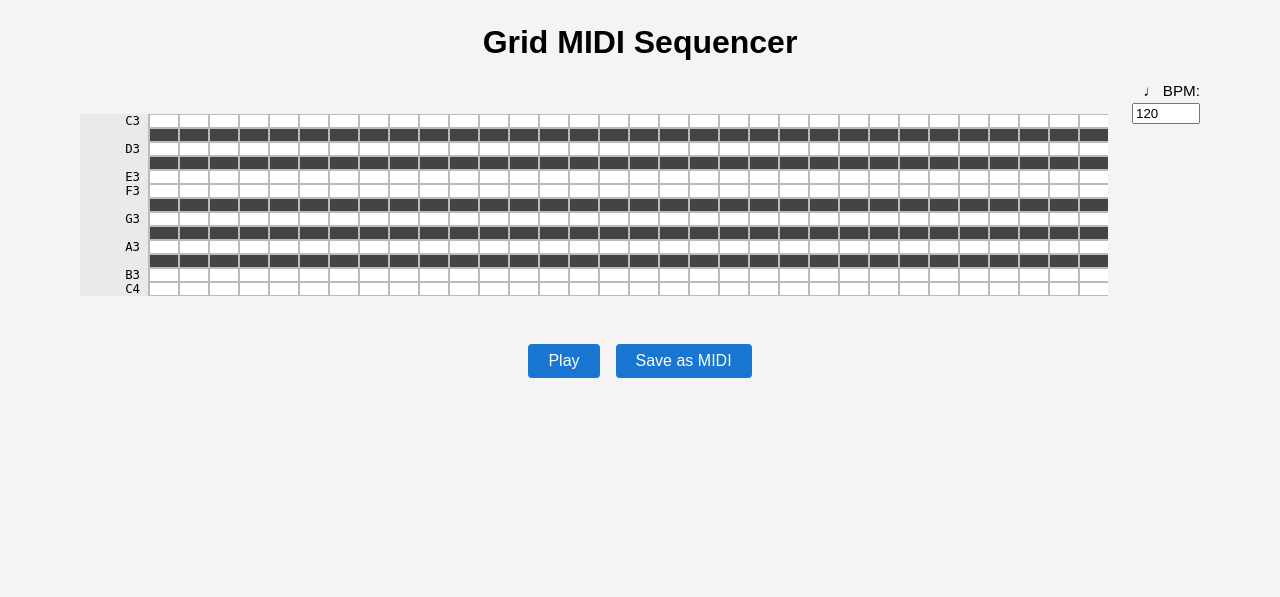
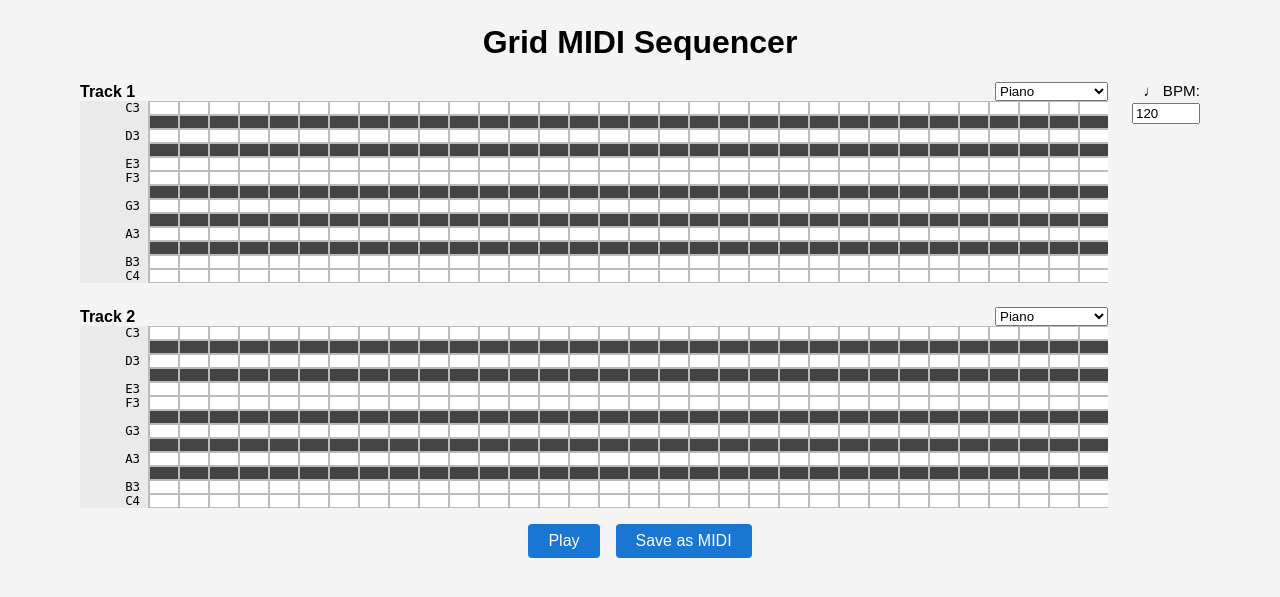
Before and after one commit to HomerLee2016/midi-app-demo-01, a Flask app: page / in a window 1280 px wide. Shown: the top 597 px of the page. Run offline with Flask 3, Linux system fonts and the light colour scheme; some libraries are stand-ins or nearby versions.

Commit message:
Add 2 tracks

```diff
--- a/app.py
+++ b/app.py
@@ -8,19 +8,36 @@ app = Flask(__name__)
 NOTES = list(range(48, 61))
 BEATS = 32
 
+INSTRUMENT_OPTIONS = [
+    {"name": "Piano", "midi": 0, "tone": "piano"},
+    {"name": "Violin", "midi": 40, "tone": "violin"},
+    {"name": "Guitar", "midi": 24, "tone": "guitar"},
+    {"name": "Vocal Harmony", "midi": 52, "tone": "choir"}
+]
+
 @app.route('/')
 def index():
     bpm = request.args.get('bpm', default=120, type=int)
     note_types = render_keyboard()
-    # Pass the actual Unicode character for quarter note (♩)
-    return render_template('index.html', note_types=note_types, beats=BEATS, beat_speed=bpm, bpm_label="\u2669")  # default BPM
+    return render_template(
+        'index.html',
+        note_types=note_types,
+        beats=BEATS,
+        beat_speed=bpm,
+        bpm_label="♩",
+        instrument_options=INSTRUMENT_OPTIONS,
+        track1_instrument=0,  # default Piano
+        track2_instrument=3   # default Vocal Harmony
+    )
 
 @app.route('/save', methods=['POST'])
 def save_midi():
-    grid = request.json.get('grid')  # 2D list of 0/1
+    data = request.json
+    grids = data.get('grids')  # list of 2D lists
+    instruments = data.get('instruments', [0, 52])  # MIDI program numbers
 
-    # Use the extracted function to create MIDI file in memory
-    buf = create_midi_file(grid, NOTES, BEATS)
+    # Create MIDI file with both tracks
+    buf = create_midi_file(grids, NOTES, BEATS, instruments)
 
     return send_file(
         buf,
--- a/templates/index.html
+++ b/templates/index.html
@@ -11,7 +11,16 @@
 <body>
   <h1>Grid MIDI Sequencer</h1>
   <div style="display: flex; justify-content: center; align-items: flex-start;">
-    <div id="grid">
+    <div>
+      <div style="display: flex; align-items: center; justify-content: space-between;">
+        <span style="font-weight: bold;">Track 1</span>
+        <select id="track1Instrument" style="margin-left: 12px;">
+          {% for opt in instrument_options %}
+            <option value="{{ opt.midi }}" {% if opt.midi == track1_instrument %}selected{% endif %}>{{ opt.name }}</option>
+          {% endfor %}
+        </select>
+      </div>
+      <div id="grid1" class="track-grid">
         <table>
           <tbody>
             {% set note_labels = ['C3', '', 'D3', '', 'E3', 'F3', '', 'G3', '', 'A3', '', 'B3', 'C4'] %}
@@ -24,13 +33,44 @@
                 {% endif %}
                 {% for b in range(beats) %}
                   <td>
-                  <div class="cell" data-row="{{ i }}" data-col="{{ b }}"></div>
+                    <div class="cell" data-track="0" data-row="{{ i }}" data-col="{{ b }}"></div>
                   </td>
                 {% endfor %}
               </tr>
             {% endfor %}
           </tbody>
         </table>
+      </div>
+      <div style="height: 24px;"></div>
+      <div style="display: flex; align-items: center; justify-content: space-between;">
+        <span style="font-weight: bold;">Track 2</span>
+        <select id="track2Instrument" style="margin-left: 12px;">
+          {% for opt in instrument_options %}
+            <option value="{{ opt.midi }}" {% if opt.midi == track2_instrument %}selected{% endif %}>{{ opt.name }}</option>
+          {% endfor %}
+        </select>
+      </div>
+      <div id="grid2" class="track-grid">
+        <table>
+          <tbody>
+            {% set note_labels = ['C3', '', 'D3', '', 'E3', 'F3', '', 'G3', '', 'A3', '', 'B3', 'C4'] %}
+            {% for i in range(note_types|length) %}
+              <tr class="{{ note_types[i] }}-key">
+                {% if note_types[i] == 'white' %}
+                  <td class="note-label">{{ note_labels[i] }}</td>
+                {% else %}
+                  <td class="note-label"></td>
+                {% endif %}
+                {% for b in range(beats) %}
+                  <td>
+                    <div class="cell" data-track="1" data-row="{{ i }}" data-col="{{ b }}"></div>
+                  </td>
+                {% endfor %}
+              </tr>
+            {% endfor %}
+          </tbody>
+        </table>
+      </div>
     </div>
     <div style="margin-left: 24px; display: flex; flex-direction: column; align-items: flex-end;">
       <label for="beatSpeed" style="font-size: 0.95em; margin-bottom: 4px;">
@@ -47,29 +87,46 @@
     // --- Grid state ---
     const rows = {{ note_types|length }};
     const cols = {{ beats }};
-    let grid = Array.from({length: rows}, () => Array(cols).fill(0));
+    let grids = [
+      Array.from({length: rows}, () => Array(cols).fill(0)),
+      Array.from({length: rows}, () => Array(cols).fill(0))
+    ];
 
     // --- Cell click handler ---
     document.querySelectorAll('.cell').forEach(cell => {
       cell.addEventListener('click', function() {
-        const r = +this.dataset.row, c = +this.dataset.col;
-        grid[r][c] = grid[r][c] ? 0 : 1;
-        this.classList.toggle('active', !!grid[r][c]);
+        const t = +this.dataset.track, r = +this.dataset.row, c = +this.dataset.col;
+        grids[t][r][c] = grids[t][r][c] ? 0 : 1;
+        this.classList.toggle('active', !!grids[t][r][c]);
       });
     });
 
     // --- Play handler ---
     document.getElementById('playBtn').onclick = async function() {
       await Tone.start();
-      const synth = new Tone.PolySynth(Tone.Synth).toDestination();
-      const now = Tone.now();
       const midiNotes = [48,49,50,51,52,53,54,55,56,57,58,59,60];
       const bpm = parseInt(document.getElementById('beatSpeed').value) || 120;
       const beatDur = 60 / bpm;
+      // Instrument mapping for Tone.js
+      const toneInstruments = {
+        0: () => new Tone.PolySynth(Tone.Synth).toDestination(), // Piano
+        40: () => new Tone.PolySynth(Tone.Synth, { oscillator: { type: "triangle" } }).toDestination(), // Violin
+        24: () => new Tone.PolySynth(Tone.Synth, { oscillator: { type: "square" } }).toDestination(), // Guitar
+        52: () => new Tone.PolySynth(Tone.Synth, { oscillator: { type: "sine" } }).toDestination() // Vocal Harmony
+      };
+      const inst1 = parseInt(document.getElementById('track1Instrument').value);
+      const inst2 = parseInt(document.getElementById('track2Instrument').value);
+      // Create separate synths for each track to avoid overriding
+      const synths = [
+        (toneInstruments[inst1] || toneInstruments[0])(),
+        (toneInstruments[inst2] || toneInstruments[52])()
+      ];
+      const now = Tone.now();
+      for (let t = 0; t < 2; ++t) {
         for (let c = 0; c < cols; ++c) {
           for (let r = 0; r < rows; ++r) {
-          if (grid[r][c]) {
-            synth.triggerAttackRelease(
+            if (grids[t][r][c]) {
+              synths[t].triggerAttackRelease(
                 Tone.Frequency(midiNotes[r], "midi"),
                 "8n",
                 now + c * beatDur
@@ -77,14 +134,21 @@
             }
           }
         }
+      }
+      // Dispose synths after playback to free resources
+      setTimeout(() => {
+        synths.forEach(s => s.dispose());
+      }, cols * beatDur * 1000 + 500);
     };
 
     // --- Save handler ---
     document.getElementById('saveBtn').onclick = async function() {
+      const inst1 = parseInt(document.getElementById('track1Instrument').value);
+      const inst2 = parseInt(document.getElementById('track2Instrument').value);
       const response = await fetch('/save', {
         method: 'POST',
         headers: {'Content-Type': 'application/json'},
-        body: JSON.stringify({grid})
+        body: JSON.stringify({grids: grids, instruments: [inst1, inst2]})
       });
       const blob = await response.blob();
       const url = window.URL.createObjectURL(blob);
```
Also changed, not shown: module/midi_utils.py (+15 -19 lines). Lines whose indentation alone changed are shown as unchanged.
